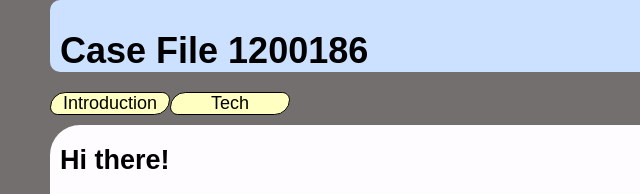
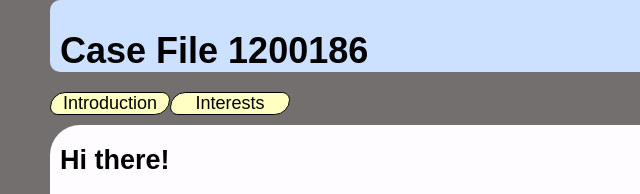
Before and after one commit to Agoy-beep/Agoy-beep.github.io, a plain HTML site: page index.html in a window 1280 px wide. Shown: the top 194 px of the page, 0-640 px from the left. Drawn offline with Linux system fonts and the light colour scheme.

Commit message:
Buttons edited

```diff
--- a/index.html
+++ b/index.html
@@ -12,7 +12,7 @@
     </header>
     <nav class="intlinks">
       <a class="button" href="introduction-main.html">Introduction</a>
-      <a class="button" href="introduction-tech.html">Tech</a>
+      <a class="button" href="introduction-tech.html">Interests</a>
       <!--<a class="button"href="random-times-travel.html">Page 3</a>-->
     </nav>
     <article class="main-article">
```
Also changed, not shown: introduction-main.html (+1 -1 lines), introduction-tech.html (+1 -1 lines).
